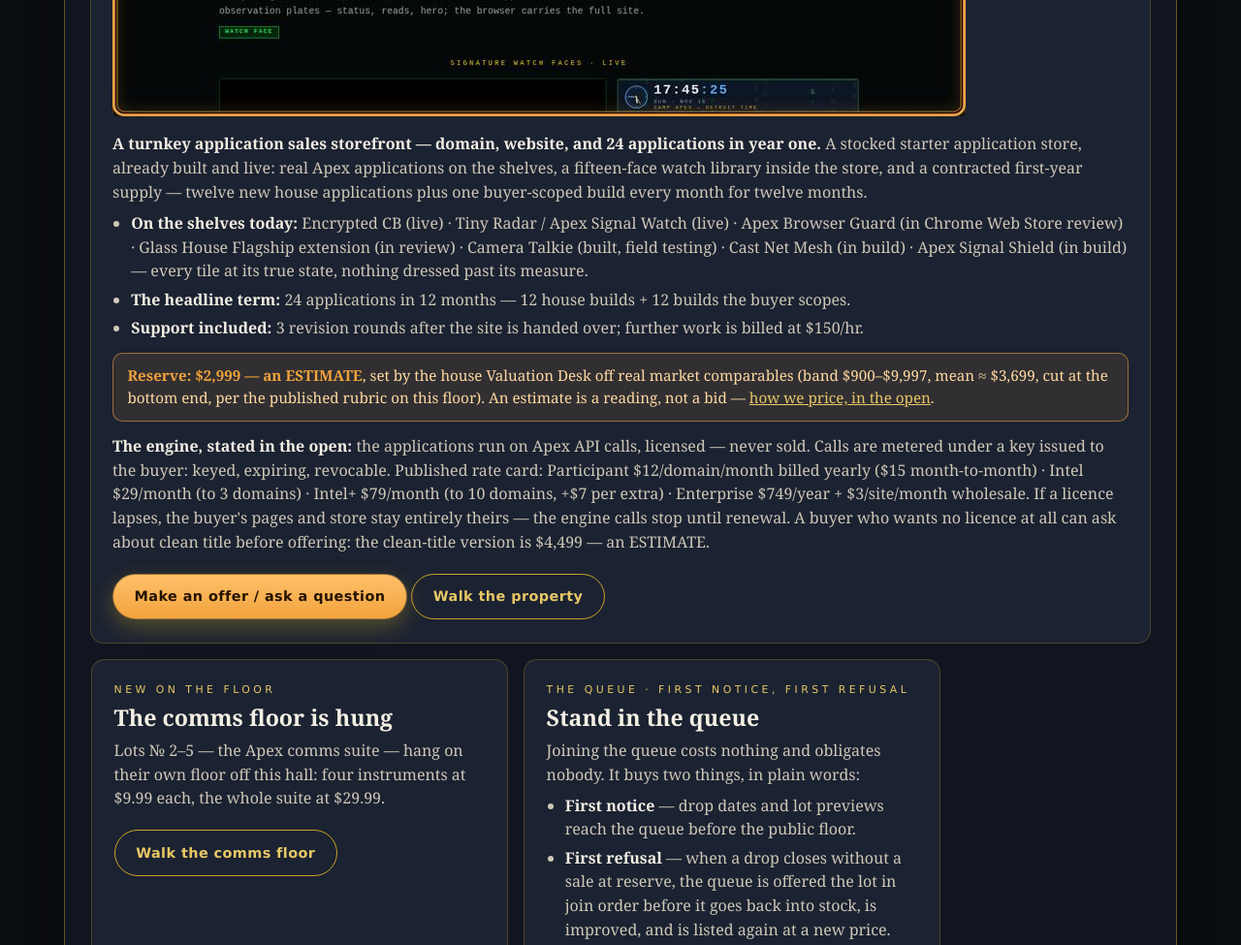
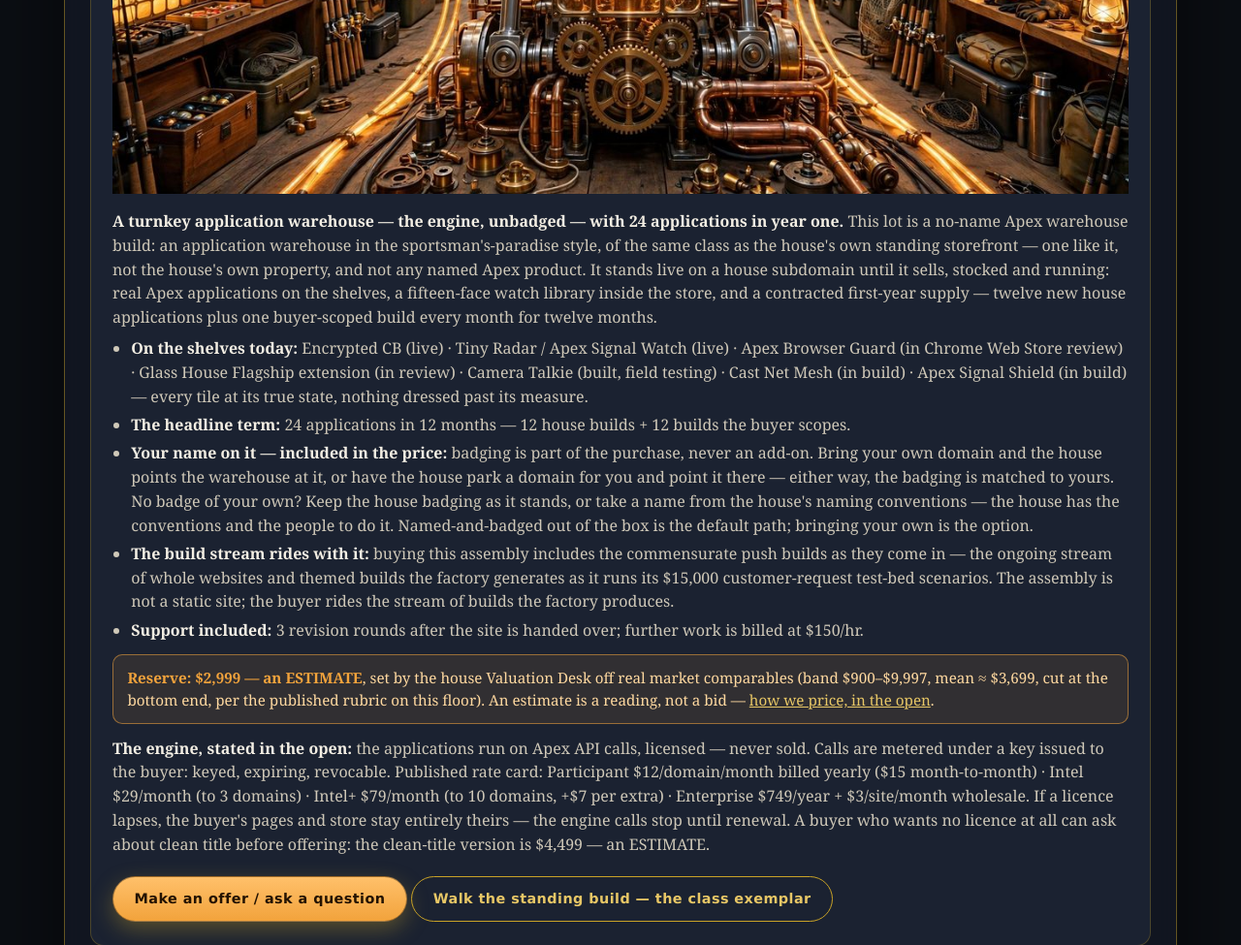
Before and after one commit to apex74-create/apex-auction-house, a plain HTML site: page index.html in a window 1280 px wide. Shown: the part 880-1855 px from the top of the page at 97% size. Drawn offline with Linux system fonts and the light colour scheme.

Commit message:
Lot 1: warehouse-engine hero + no-name warehouse copy
- lot-1-warehouse-engine.jpg: new hero — the warehouse ENGINE,
  unbadged (the machine, not a brand), sportsman's-paradise
  warehouse, JPEG 1200x800. Replaces the old screenshot, which
  measured mean luminance 13.3/255 — a valid JPEG whose picture
  was essentially black (the owner's 'black hole' field report).
- index.html: Lot 1 reframed per the owner's Nov 22 rulings —
  the lot is a NO-NAME application warehouse build (one like the
  house's own storefront, not a named Apex property); it stands
  on a house subdomain until purchase; badging is INCLUDED in
  the price (buyer's domain pointed, or one parked for them;
  house badging / house naming conventions as the default);
  purchase includes the commensurate push builds as they come
  in from the $15,000 customer-request test-bed line.
- lot-1-apexairsolutions-shop.jpg: retired (deleted).
Reserve $2,999 estimate and the engine licence card are unchanged.

```diff
--- a/index.html
+++ b/index.html
@@ -35,18 +35,31 @@
   <!-- ============ THE DROP MACHINE ============ -->
   <section class="panel" id="current-drop">
     <div class="kicker">Now on the floor · Drop № 1</div>
-    <h2>Lot № 1 — apexairsolutions.shop</h2>
-    <img src="lot-1-apexairsolutions-shop.jpg" alt="Screenshot of apexairsolutions.shop, the application storefront offered as Lot 1" style="max-width:100%;height:auto;display:block;margin:0 0 1em;">
-    <p><b>A turnkey application sales storefront — domain, website, and 24 applications in year one.</b>
-    A stocked starter application store, already built and live: real Apex applications on the shelves,
-    a fifteen-face watch library inside the store, and a contracted first-year supply — twelve new house
-    applications plus one buyer-scoped build every month for twelve months.</p>
+    <h2>Lot № 1 — The Application Warehouse (a no-name build)</h2>
+    <img src="lot-1-warehouse-engine.jpg" alt="The warehouse engine — the unbadged application warehouse offered as Lot 1: the machine itself, badged to its buyer at purchase" style="max-width:100%;height:auto;display:block;margin:0 0 1em;">
+    <p><b>A turnkey application warehouse — the engine, unbadged — with 24 applications in year one.</b>
+    This lot is a no-name Apex warehouse build: an application warehouse in the sportsman's-paradise
+    style, of the same class as the house's own standing storefront — one like it, not the house's own
+    property, and not any named Apex product. It stands live on a house subdomain until it sells,
+    stocked and running: real Apex applications on the shelves, a fifteen-face watch library inside
+    the store, and a contracted first-year supply — twelve new house applications plus one
+    buyer-scoped build every month for twelve months.</p>
     <ul>
       <li><b>On the shelves today:</b> Encrypted CB (live) · Tiny Radar / Apex Signal Watch (live) ·
       Apex Browser Guard (in Chrome Web Store review) · Glass House Flagship extension (in review) ·
       Camera Talkie (built, field testing) · Cast Net Mesh (in build) · Apex Signal Shield (in build) —
       every tile at its true state, nothing dressed past its measure.</li>
       <li><b>The headline term:</b> 24 applications in 12 months — 12 house builds + 12 builds the buyer scopes.</li>
+      <li><b>Your name on it — included in the price:</b> badging is part of the purchase, never an
+      add-on. Bring your own domain and the house points the warehouse at it, or have the house park a
+      domain for you and point it there — either way, the badging is matched to yours. No badge of
+      your own? Keep the house badging as it stands, or take a name from the house's naming
+      conventions — the house has the conventions and the people to do it. Named-and-badged out of
+      the box is the default path; bringing your own is the option.</li>
+      <li><b>The build stream rides with it:</b> buying this assembly includes the commensurate push
+      builds as they come in — the ongoing stream of whole websites and themed builds the factory
+      generates as it runs its $15,000 customer-request test-bed scenarios. The assembly is not a
+      static site; the buyer rides the stream of builds the factory produces.</li>
       <li><b>Support included:</b> 3 revision rounds after the site is handed over; further work is billed at $150/hr.</li>
     </ul>
     <div class="money-note">
@@ -61,8 +74,8 @@
     If a licence lapses, the buyer's pages and store stay entirely theirs — the engine calls stop until
     renewal. A buyer who wants no licence at all can ask about clean title before offering: the
     clean-title version is $4,499 — an ESTIMATE.</p>
-    <a class="btn amber" href="mailto:sales@apexairsolutions.com?subject=Lot%20%E2%84%96%201%20%E2%80%94%20apexairsolutions.shop%20%E2%80%94%20offer%20%2F%20question">Make an offer / ask a question</a>
-    <a class="btn ghost" href="https://apexairsolutions.shop/">Walk the property</a>
+    <a class="btn amber" href="mailto:sales@apexairsolutions.com?subject=Lot%20%E2%84%96%201%20%E2%80%94%20The%20Application%20Warehouse%20%E2%80%94%20offer%20%2F%20question">Make an offer / ask a question</a>
+    <a class="btn ghost" href="https://apexairsolutions.shop/">Walk the standing build — the class exemplar</a>
   </section>
 
   <div class="rail" aria-label="The drop machine">
@@ -96,8 +109,8 @@
       <article class="lot">
         <span class="lotno">Lot № 1</span>
         <span class="badge live">On the floor now</span>
-        <img src="lot-1-apexairsolutions-shop.jpg" alt="Screenshot of apexairsolutions.shop, the application storefront offered as Lot 1" style="max-width:100%;height:auto;display:block;margin:0 0 .6em;">
-        <h3>apexairsolutions.shop — Application Sales Storefront</h3>
+        <img src="lot-1-warehouse-engine.jpg" alt="The warehouse engine — the unbadged application warehouse offered as Lot 1" style="max-width:100%;height:auto;display:block;margin:0 0 .6em;">
+        <h3>The Application Warehouse — a no-name build, badged to its buyer</h3>
         <p>Stocked store, 15-face watch library, icon board, and the 24-in-12 first-year supply.</p>
         <div class="grow"></div>
         <p>Reserve <span class="money">$2,999</span> <span class="small">(estimate — <a href="rubric.html">rubric</a>)</span></p>
@@ -157,7 +170,7 @@
     <p>Bare domain names are also sold here, by timed drop, on announced dates. No name drop is
     scheduled today. Join the queue to hear the date first.</p>
     <a class="btn" href="mailto:sales@apexairsolutions.com?subject=The%20Queue%20%E2%80%94%20count%20me%20in%20(name%20drops)&body=Name%3A%0AWhat%20I%20build%20%2F%20buy%20%2F%20sell%3A%0A">Join the queue</a>
-    <a class="btn ghost" href="#current-drop">See Lot № 1 — a name with the business on it</a>
+    <a class="btn ghost" href="#current-drop">See Lot № 1 — the business, badged at purchase</a>
   </section>
 
   <!-- ============ HOW IT WORKS ============ -->
@@ -197,7 +210,7 @@
     <div class="gates">
       <a class="gate" href="https://apexairsolutions.shop/">
         <div class="gname">The Storefront</div>
-        <div class="gline">Lot № 1 itself — the stocked application store, standing live at its own name.</div>
+        <div class="gline">The standing build of Lot № 1's class — the stocked application warehouse, live under the house's name until its buyer badges it.</div>
         <div class="ggo">apexairsolutions.shop →</div>
       </a>
       <a class="gate" href="https://tinyradr.com/depot">
```
Also changed, not shown: lot-1-apexairsolutions-shop.jpg (deleted), lot-1-warehouse-engine.jpg (added).
